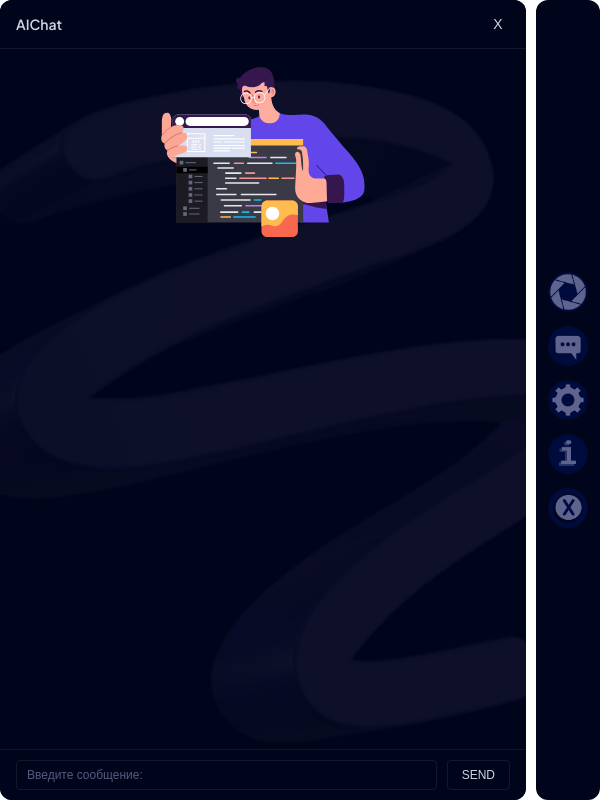
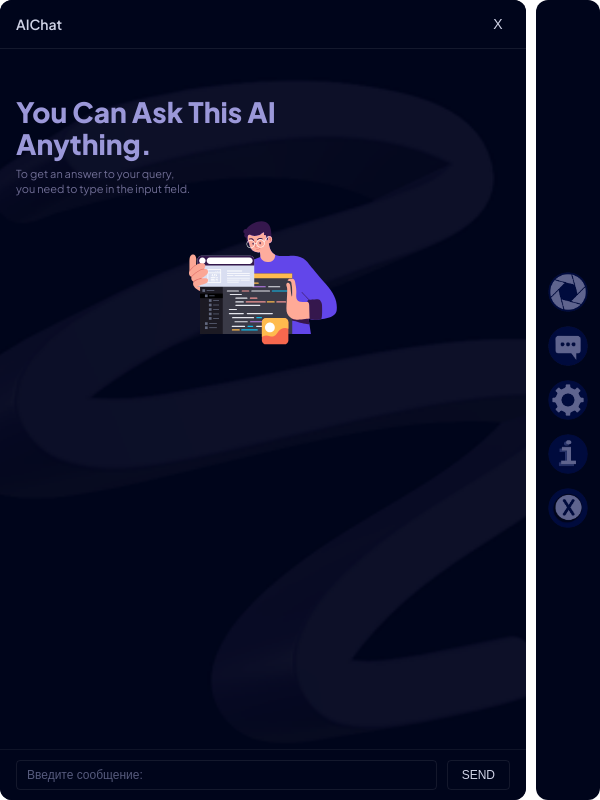
Before and after one commit to VolodkaX3/captureAI, an Electron app: page renderer/overlay.html in a window 600 px wide. Both pictures are taken after a click on the button 568 px from the left and 346 px from the top of the page. Drawn offline with Linux system fonts and the light colour scheme.

Commit message:
Added some new visual effects in chat

```diff
--- a/renderer/overlay.css
+++ b/renderer/overlay.css
@@ -297,9 +297,42 @@ html, body {
   color: #fff;
 }
 
+#chat-empty-state {
+  display: flex;
+  flex-direction: column;
+  align-items: stretch;
+  flex: 1;
+  justify-content: center;
+  gap: 8px;
+}
+
+#chat-hero {
+  align-self: flex-start;
+  text-align: left;
+  padding: 0 16px;
+}
+
+#chat-hero h2 {
+  font-family: "Plus Jakarta Sans", sans-serif;
+  font-weight: 800;
+  font-size: clamp(20px, 6vw, 28px);
+  line-height: 1.15;
+  color: #9b98d9;
+  margin: 8px 0 6px;
+}
+
+#chat-hero p {
+  font-family: "Plus Jakarta Sans", sans-serif;
+  font-weight: 400;
+  font-size: 11px;
+  line-height: 1.4;
+  color: #6f6d94;
+  margin: 0;
+}
+
 #chat-illustration {
   /* было 140px */
-  max-width: 220px;
+  max-width: 160px;
   align-self: center;
   margin-top: 12px;
   pointer-events: none;
--- a/renderer/overlay.html
+++ b/renderer/overlay.html
@@ -14,7 +14,13 @@
             <button class="icon-btn small" id="btn-chat-close" title="Close chat">X</button>
           </div>
 
-          <img id="chat-illustration" src="img/AIMAN.svg" alt="" />
+          <div id="chat-empty-state">
+              <div id="chat-hero">
+                <h2>You Can Ask This AI<br>Anything.</h2>
+                <p>To get an answer to your query,<br>you need to type in the input field.</p>
+              </div>
+              <img id="chat-illustration" src="img/AIMAN.svg" alt="" />
+            </div>
 
           <div id="chat-messages" class="chat-messages"></div>
           <form id="chat-form" class="chat-form">
--- a/renderer/overlay.js
+++ b/renderer/overlay.js
@@ -90,10 +90,10 @@ const chatMessages = document.getElementById("chat-messages");
 const chatForm = document.getElementById("chat-form");
 const chatInput = document.getElementById("chat-input");
 
-const chatIllustration = document.getElementById('chat-illustration');
+const chatEmptyState = document.getElementById('chat-empty-state');
 
 function addChatMessage(text, role) {
-  chatIllustration.style.display = 'none'; // что бы спрятать илюстрацию
+  chatEmptyState.style.display = 'none'; // прячет и текст, и картинку разом
 
   const bubble = document.createElement('div');
   bubble.className = `chat-msg ${role}`;
```
